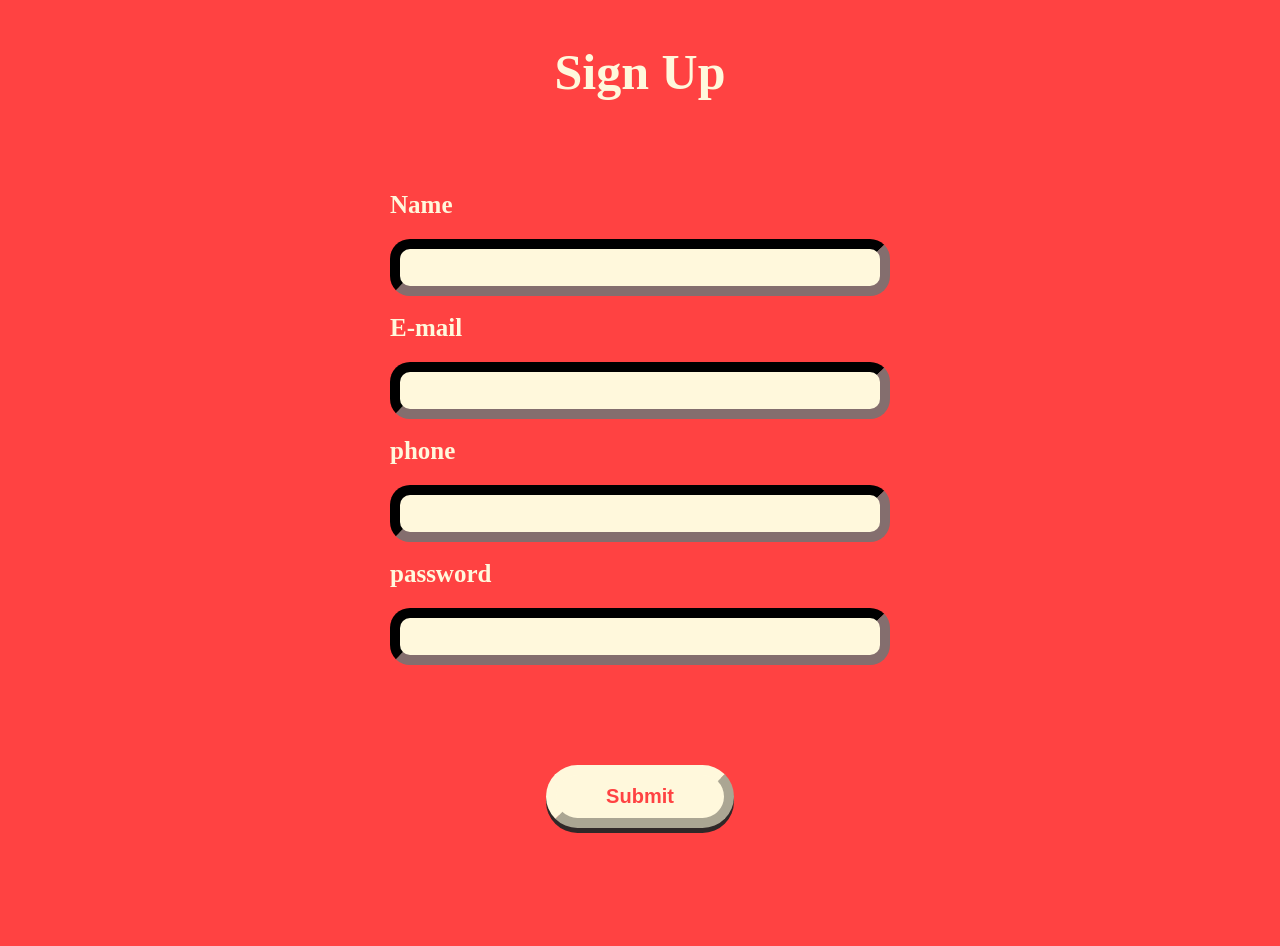
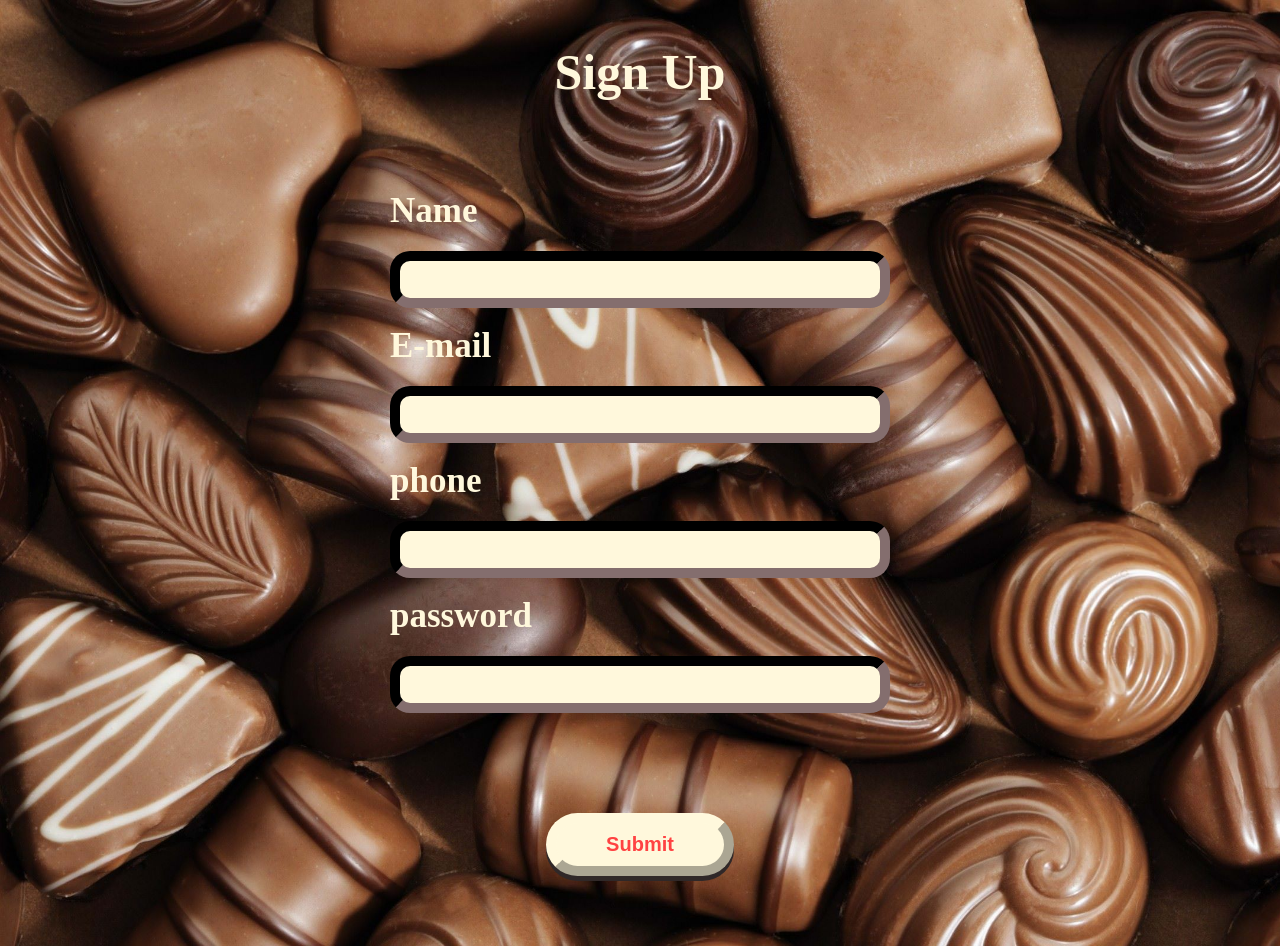
Before and after one commit to saketkumar9040/FOODAHOLIC-ADMIN, a React (Create React App) app: page /signup in a window 1280 px wide. Before the commit the page ends 898 px from the top, so only its background shows below. Built offline with nearby package versions, Linux system fonts and the light colour scheme.

Commit message:
feat - added background image in sign up screen

```diff
--- a/src/components/signUp/SignUp.css
+++ b/src/components/signUp/SignUp.css
@@ -16,8 +16,8 @@
   }
   .text {
     color: cornsilk;
-    font-size: 25px;
-    font-weight: 600;
+    font-size: 35px;
+    font-weight: 900;
   }
   .input-box  {
     padding-left: 20px;
--- a/src/components/signUp/SignUp.js
+++ b/src/components/signUp/SignUp.js
@@ -3,7 +3,8 @@ import { db , auth } from "../../firebase/FirebaseConfig";
 import { addDoc, collection } from "firebase/firestore";
 import {  useNavigate } from 'react-router-dom';
 import {  createUserWithEmailAndPassword  } from 'firebase/auth';
-import "./SignUp.css"
+import "./SignUp.css";
+import signUpImage from "../../assets/login-background.jpg"
 
 const SignUp = () => {
 
@@ -44,7 +45,8 @@ const SignUp = () => {
   }
 
   return (
-    <div className='main-container'>
+    <div className='main-container' style={{ backgroundImage:`url(${signUpImage})`,
+    backgroundRepeat:"no-repeat",backgroundSize:"cover",height:"100%"}}>
       <div className="title">Sign Up</div>
       <form className="form-container">
           <label className="text">Name</label>
```
Also changed, not shown: src/assets/login-background.jpg (added).
